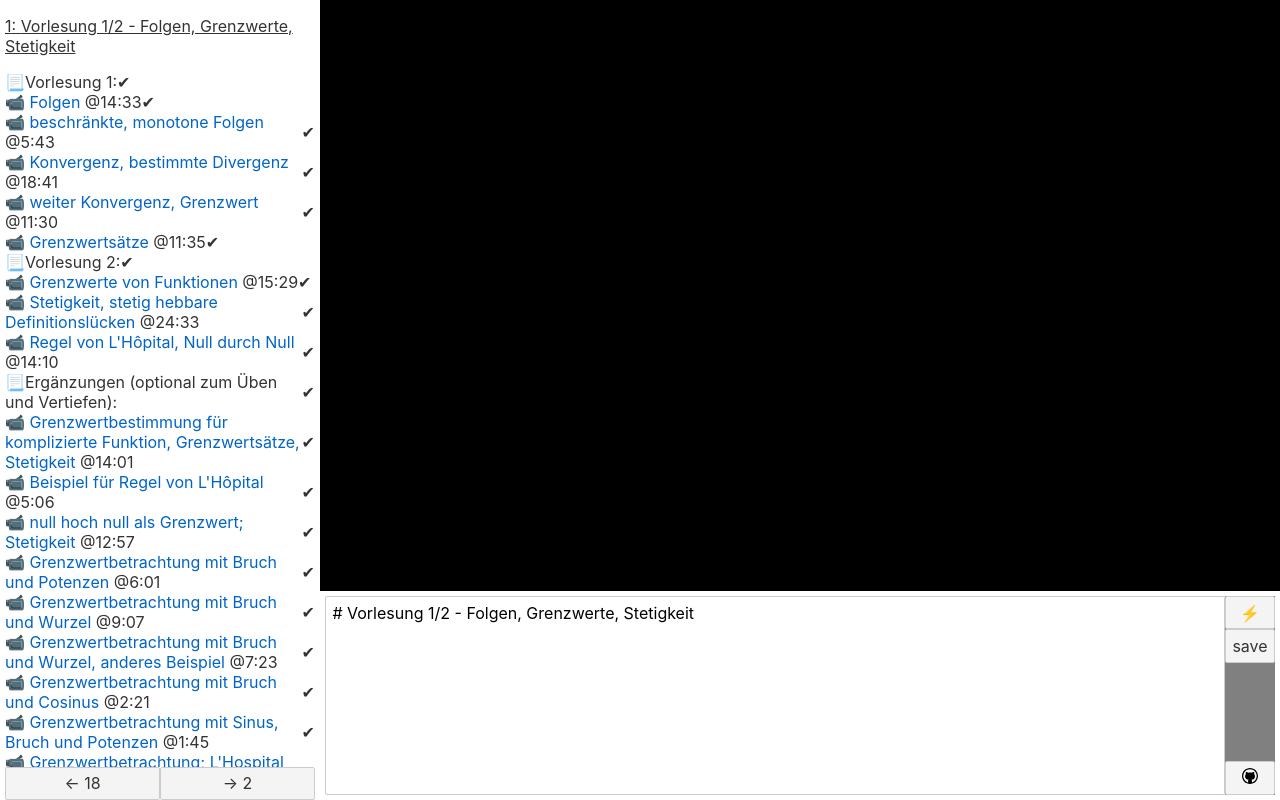
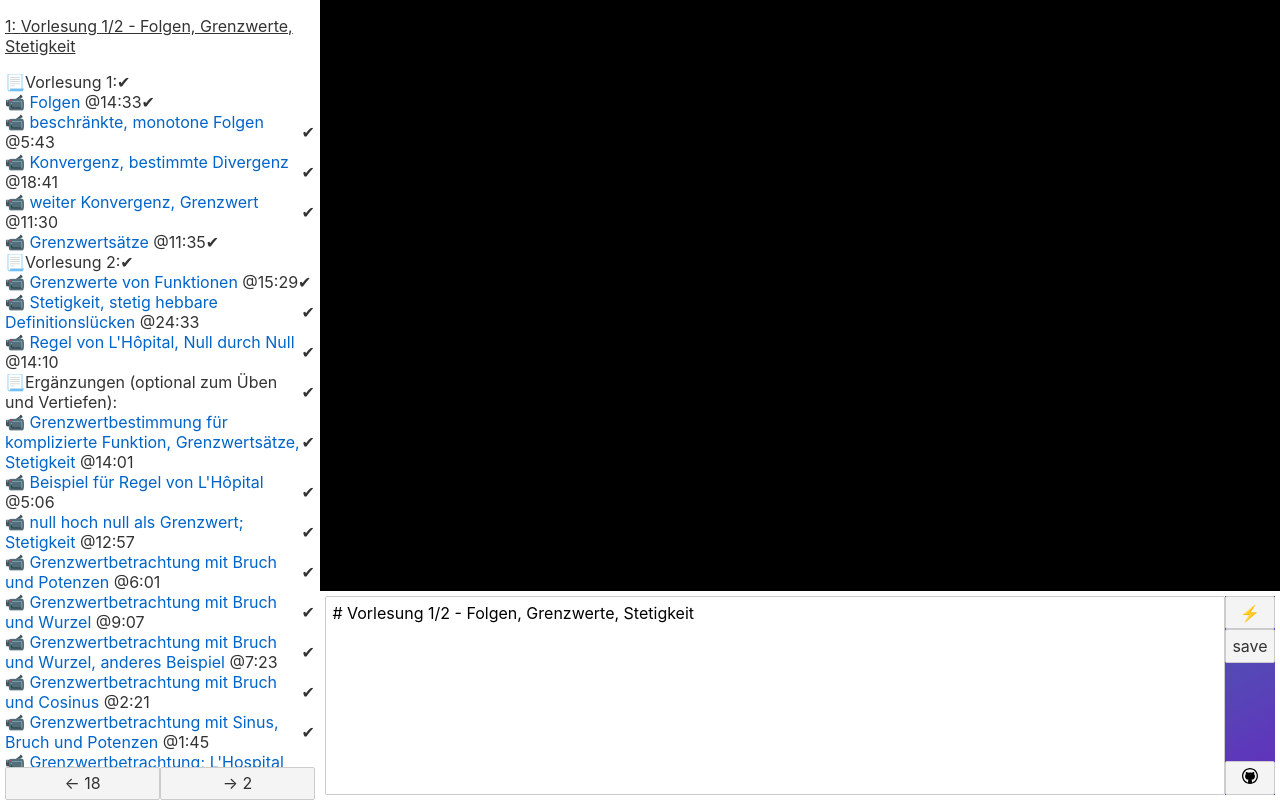
Before and after one commit to 3zbumban/m2-b, a Svelte app: page / in a window 1280 px wide. Built offline with nearby package versions, Linux system fonts and the light colour scheme.

Commit message:
add moving bg

```diff
--- a/src/App.svelte
+++ b/src/App.svelte
@@ -276,7 +276,16 @@ main {
 	#pad-controls {
 		display: flex;
 		flex-direction: column;
-		background-color: gray;
+		background: linear-gradient(153deg, #17c396, #6e17c3);
+		background-size: 400% 400%;
+
+		animation: moving-bg 15s ease infinite;
+
+		@keyframes moving-bg {
+			0%{background-position:93% 0%}
+			50%{background-position:0% 100%}
+			100%{background-position:93% 0%}
+		}
 	}
 }
 </style>
```
